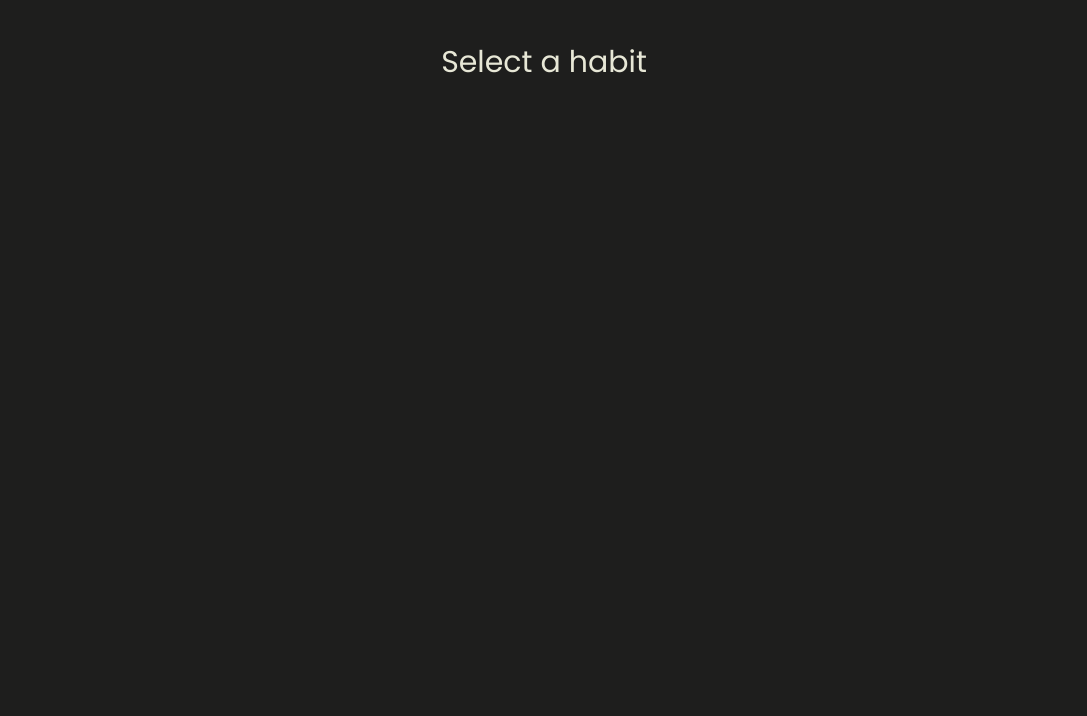
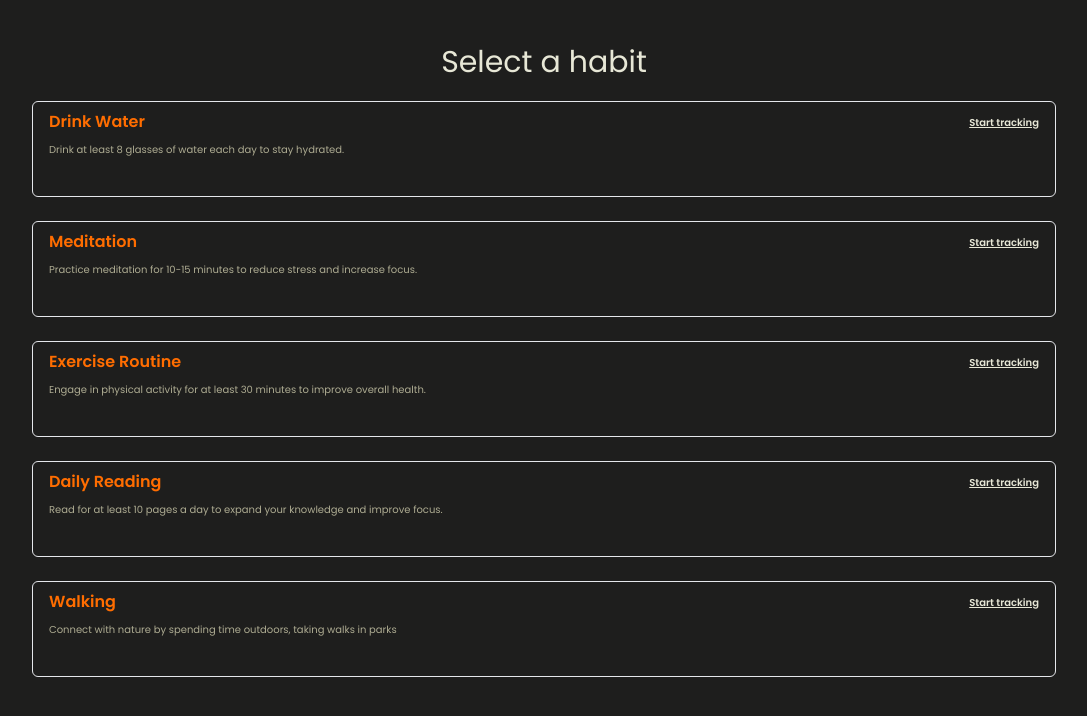
Before and after one commit to usaif1/newU, a React (Vite) app: page / in a window 1280 px wide. Shown: the top 716 px of the page, without its empty margins (96-1183 px from the left). Built offline with nearby package versions, Linux system fonts and the light colour scheme.

Commit message:
added habits display

```diff
--- /dev/null
+++ b/src/components/Divider.tsx
@@ -0,0 +1,16 @@
+// dependencies
+import React from "react";
+
+type DividerProps = {
+  width?: number | string;
+  height?: string;
+};
+
+const Divider: React.FC<DividerProps> = ({
+  height = "0.5rem",
+  width = "100%",
+}) => {
+  return <div style={{ height: height, width: width }} />;
+};
+
+export default Divider;
--- a/src/components/ScreenWrapper.tsx
+++ b/src/components/ScreenWrapper.tsx
@@ -10,7 +10,7 @@ const ScreenWrapper: React.FC<ScreenWrapperProps> = (props) => {
   return (
     <div
       style={{
-        width: props?.width || "70%",
+        width: props?.width || "80%",
         margin: "auto",
         minHeight: "100vh",
         backgroundColor: "transparent",
--- a/src/components/index.ts
+++ b/src/components/index.ts
@@ -3,3 +3,4 @@ export { default as Text } from "./Text";
 export { default as ScreenWrapper } from "./ScreenWrapper";
 export { default as NotFound } from "./NotFound";
 export { default as Heading } from "./Heading";
+export { default as Divider } from "./Divider";
--- a/src/data/habits.ts
+++ b/src/data/habits.ts
@@ -3,17 +3,17 @@ import { Habit } from "@/types";
 
 export const habitList: Habit[] = [
   {
+    id: "hydration",
+    name: "Drink Water",
+    description:
+      "Drink at least 8 glasses of water each day to stay hydrated.",
+  },
+
+  {
     id: "meditation",
     name: "Meditation",
     description:
       "Practice meditation for 10-15 minutes to reduce stress and increase focus.",
-  },
-
-  {
-    id: "hydration",
-    name: "Drink Water",
-    description:
-      "Drink at least 8 glasses of water each day to stay hydrated and maintain overall health.",
   },
 
   {
@@ -24,7 +24,7 @@ export const habitList: Habit[] = [
   },
 
   {
-    id: "Reading",
+    id: "reading",
     name: "Daily Reading",
     description:
       "Read for at least 10 pages a day to expand your knowledge and improve focus.",
--- a/src/index.css
+++ b/src/index.css
@@ -22,3 +22,7 @@ body {
   min-width: 320px;
   min-height: 100vh;
 }
+
+button {
+  text-align: left;
+}
--- /dev/null
+++ b/src/modules/Home/components/HabitCard.tsx
@@ -0,0 +1,37 @@
+// dependencies
+import React from "react";
+import { Link } from "react-router-dom";
+
+// components
+import { Divider, Text } from "@/components";
+
+// types
+import { Habit } from "@/types";
+
+type HabitCardProps = {
+  habit: Habit;
+};
+
+const HabitCard: React.FC<HabitCardProps> = ({ habit }) => {
+  return (
+    <Link
+      to={`/activities/add/${habit.id}`}
+      className="h-24 border border-gray-200 rounded-md px-4 py-2"
+    >
+      <div className="flex items-center justify-between">
+        <Text weight="text-600" color="complementary">
+          {habit.name}
+        </Text>
+        <Text size="xxs" weight="text-600" className="underline">
+          Start tracking
+        </Text>
+      </div>
+      <Divider />
+      <Text size="xxs" color="secondary">
+        {habit.description}
+      </Text>
+    </Link>
+  );
+};
+
+export default HabitCard;
--- /dev/null
+++ b/src/modules/Home/components/index.ts
@@ -0,0 +1 @@
+export { default as HabitCard } from "./HabitCard";
--- a/src/modules/Home/screens/Home.tsx
+++ b/src/modules/Home/screens/Home.tsx
@@ -2,17 +2,24 @@
 import React from "react";
 
 // components
-import { Heading, ScreenWrapper, Text } from "@/components";
+import { Heading, ScreenWrapper, Divider } from "@/components";
+import { HabitCard } from "../components";
+
+// data
+import { habitList } from "@/data/habits";
 
 const Home: React.FC = () => {
   return (
-    <ScreenWrapper className="pt-10">
-      {/* <Text className="text-center" color="primary" weight="text-600" size="xl">
-        Select a habit
-      </Text> */}
+    <ScreenWrapper className="py-10">
       <Heading size="h4" align="center">
         Select a habit
       </Heading>
+      <Divider height="1rem" />
+      <div className="flex flex-col gap-y-6">
+        {habitList.map((habit) => {
+          return <HabitCard key={habit.id} habit={habit} />;
+        })}
+      </div>
     </ScreenWrapper>
   );
 };
--- a/src/styles/text.ts
+++ b/src/styles/text.ts
@@ -1,7 +1,8 @@
 export enum Color {
   primary = "#E7E7D6",
-  secondary = "#FF8C00",
-  alternate = "#AEAC92",
+  secondary = "#AEAC92",
+  alternate = "#FF8C00",
+  complementary = "#FF6D00",
 }
 
 export enum Size {
--- a/tailwind.config.js
+++ b/tailwind.config.js
@@ -9,8 +9,8 @@ export default {
         slate: "#AEAC92",
         offwhite: "#E7E7D6",
         yellow: "#FF8C00",
-        lightorgange: "#FF6D00",
-        organge: "#FF5800",
+        lightorange: "#FF6D00",
+        orange: "#FF5800",
       },
     },
   },
```
